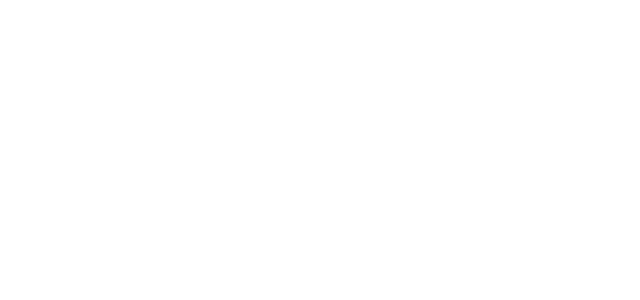
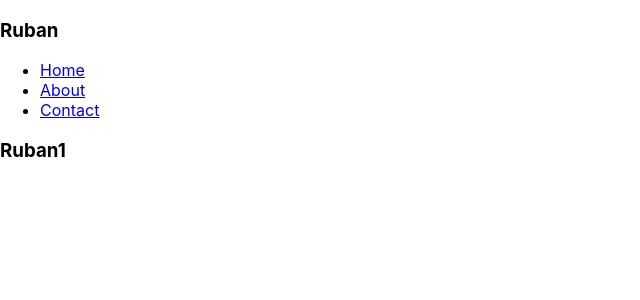
Before and after one commit to ruban-04/React-learning, a React (Create React App) app: page /Dynamicroute/1 in a window 1280 px wide. Before the commit this address had no page. Shown: the top 300 px of the page, without its empty margins (0-640 px from the left). Built offline with nearby package versions, Linux system fonts and the light colour scheme.

Commit message:
Router Link

```diff
--- a/src/App.js
+++ b/src/App.js
@@ -7,11 +7,18 @@
 import Events from './components/Events'
 import List from './components/List'
 import Form1 from './components/Form1'
+import RouterLink from './components/RouterLink'
+import Home from './components/Home'
+import About from './components/About'
+import Contact from './components/Contact'
+import Error from './components/Error'
+import Dynamicroute from './components/Dynamicroute'
 
 function App() {
 
   return (
   <BrowserRouter>
+  <RouterLink/>
   <Routes>
     <Route path='/create' element={<ES6/>}/>
     <Route path='/createForm' element={<Form/>}/>
@@ -20,6 +27,13 @@
     <Route path='/updateEvents'element={<Events/>}/>
     <Route path='/updateList'element={<List/>}/>
     <Route path='/updateForm1' element={<Form1/>}/>
+    <Route path='/routerlink'element={<RouterLink/>}/>
+    <Route path='/home'element={<Home/>}/>
+    <Route path='/about' element={<About/>}/>
+    <Route path='/contact' element={<Contact/>}/>
+    <Route path='*' element={<Error/>}/>
+    <Route path='/Dynamicroute/:Name' element={<Dynamicroute/>}/>
+
 
 
 
--- /dev/null
+++ b/src/components/About.jsx
@@ -0,0 +1,11 @@
+import React from 'react'
+
+function About() {
+  return (
+    <div>
+      <h3>It's Me</h3>
+    </div>
+  )
+}
+
+export default About
--- /dev/null
+++ b/src/components/Contact.jsx
@@ -0,0 +1,11 @@
+import React from 'react'
+
+const Contact = () => {
+  return (
+    <div>
+      <h3>i am a student</h3>
+    </div>
+  )
+}
+
+export default Contact
--- /dev/null
+++ b/src/components/Dynamicroute.jsx
@@ -0,0 +1,16 @@
+import React from 'react'
+import { useParams } from 'react-router-dom'
+
+function Dynamicroute() {
+
+    const {Name} = useParams()
+  return (
+
+    <div>
+      <h3>Ruban{Name}</h3>
+    </div>
+
+  )
+}
+
+export default Dynamicroute
--- /dev/null
+++ b/src/components/Error.jsx
@@ -0,0 +1,11 @@
+import React from 'react'
+
+function Error() {
+  return (
+    <div>
+      <h1>SORRY RUBAN</h1>
+    </div>
+  )
+}
+
+export default Error
--- /dev/null
+++ b/src/components/Home.jsx
@@ -0,0 +1,11 @@
+import React from 'react'
+
+function Home() {
+  return (
+    <div>
+      <h3>Agalya</h3>
+    </div>
+  )
+}
+
+export default Home
--- /dev/null
+++ b/src/components/RouterLink.jsx
@@ -0,0 +1,19 @@
+import React from 'react'
+import { Link } from 'react-router-dom'
+
+function RouterLink() {
+  return (
+
+    <div>
+      <h3>Ruban</h3>
+      <ul>
+        <li>< Link to="/home">Home</Link></li>
+        <li>< Link to="/about">About</Link></li>
+        <li>< Link to="/contact">Contact</Link></li>
+
+      </ul>
+    </div>
+  )
+}
+
+export default RouterLink
```
